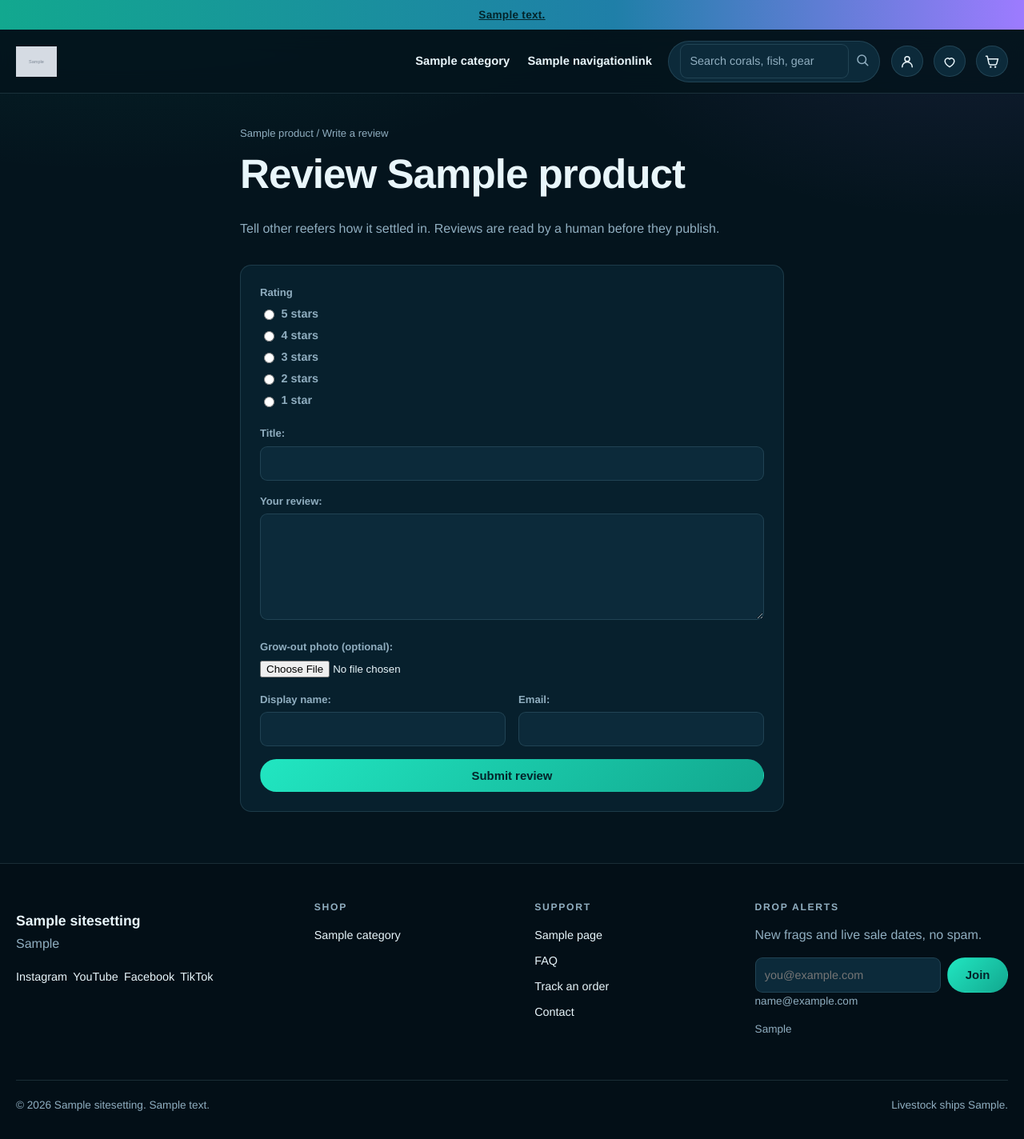
After one commit to iamjaihwill/Fish-Store, a Django app: a page that uses templates/reviews/submit.html in a window 1280 px wide. The commit adds this page. Shown: the whole page at 80% size. Run offline with Django 5.2, Linux system fonts and the light colour scheme; tables that the repository leaves empty hold one stand-in row (values such as "Sample post"); grey boxes marked "Sample" are stand-in pictures.

Commit message:
Add moderated product reviews with verified-purchase badges
Reviews are held for approval before they publish. A coral store's review
section is a target for competitors and for people venting about a tank crash
that was not the shop's fault, so nothing appears unread.

- Verified-purchase detection matches on the account or, for guests, the email
  used on a non-cancelled order containing that product.
- Rating summary averages approved reviews only, shown on the product page and
  linked to a paginated all-reviews page.
- Optional customer grow-out photo, and a staff reply thread under any review.
- Signed-in reviewers are not asked for details we already hold.
- Admin moderation queue with bulk publish/reject and a star column.

21 tests cover moderation visibility, rating maths, the verified-purchase rules
(case-insensitive email, cancelled orders, wrong product) and form validation.

Co-Authored-By: Claude Opus 5 <noreply@anthropic.com>
Claude-Session: https://claude.ai/code/session_01Suw48TrstKYjxQBcQjQxHv

```diff
--- a/apps/catalog/views.py
+++ b/apps/catalog/views.py
@@ -179,6 +179,9 @@ def product_detail(request, slug):
         .filter(category=product.category)
         .exclude(pk=product.pk)[:4]
     )
+    from apps.reviews.models import Review, rating_summary
+
+    reviews = Review.objects.for_product(product)[:5]
     is_wishlisted = False
     if request.user.is_authenticated:
         from apps.accounts.models import WishlistItem
@@ -195,6 +198,8 @@ def product_detail(request, slug):
             "related": related,
             "images": list(product.images.all()),
             "is_wishlisted": is_wishlisted,
+            "reviews": reviews,
+            "rating": rating_summary(product),
         },
     )
 
--- /dev/null
+++ b/apps/reviews/forms.py
@@ -0,0 +1,33 @@
+from django import forms
+
+from apps.reviews.models import Review
+
+
+class ReviewForm(forms.ModelForm):
+    rating = forms.ChoiceField(
+        choices=[(n, f"{n} star{'s' if n != 1 else ''}") for n in range(5, 0, -1)],
+        widget=forms.RadioSelect,
+    )
+
+    class Meta:
+        model = Review
+        fields = ["rating", "title", "body", "photo", "author_name", "author_email"]
+        widgets = {"body": forms.Textarea(attrs={"rows": 5})}
+        labels = {
+            "body": "Your review",
+            "author_name": "Display name",
+            "author_email": "Email",
+            "photo": "Grow-out photo (optional)",
+        }
+
+    def __init__(self, *args, customer=None, **kwargs):
+        super().__init__(*args, **kwargs)
+        self.customer = customer
+        if customer is not None:
+            # Signed-in reviewers do not retype what we already know.
+            del self.fields["author_email"]
+            self.fields["author_name"].initial = (
+                customer.user.get_full_name() or customer.user.username
+            )
+        else:
+            self.fields["author_email"].required = True
--- /dev/null
+++ b/apps/reviews/models.py
@@ -0,0 +1,114 @@
+"""Product reviews.
+
+Reviews are moderated before they appear: a coral store's review section is a
+target for competitors and for people venting about a tank crash that was not
+the shop's fault. Reviews from someone who actually bought the item are marked
+as verified, which is the signal buyers care about.
+"""
+
+from django.conf import settings
+from django.core.validators import MaxValueValidator, MinValueValidator
+from django.db import models
+from django.db.models import Avg, Count
+from django.utils import timezone
+
+
+class ReviewQuerySet(models.QuerySet):
+    def approved(self):
+        return self.filter(status=Review.Status.APPROVED)
+
+    def for_product(self, product):
+        return self.approved().filter(product=product)
+
+
+class Review(models.Model):
+    class Status(models.TextChoices):
+        PENDING = "pending", "Pending review"
+        APPROVED = "approved", "Published"
+        REJECTED = "rejected", "Rejected"
+
+    product = models.ForeignKey(
+        "catalog.Product", on_delete=models.CASCADE, related_name="reviews"
+    )
+    customer = models.ForeignKey(
+        "accounts.Customer",
+        null=True,
+        blank=True,
+        on_delete=models.SET_NULL,
+        related_name="reviews",
+    )
+    author_name = models.CharField(max_length=80)
+    author_email = models.EmailField(blank=True)
+    rating = models.PositiveSmallIntegerField(
+        validators=[MinValueValidator(1), MaxValueValidator(5)]
+    )
+    title = models.CharField(max_length=140, blank=True)
+    body = models.TextField()
+    photo = models.ImageField(
+        upload_to="reviews/",
+        blank=True,
+        help_text="Optional grow-out shot from the customer's tank.",
+    )
+    is_verified_purchase = models.BooleanField(default=False)
+    status = models.CharField(
+        max_length=10, choices=Status.choices, default=Status.PENDING
+    )
+    staff_reply = models.TextField(blank=True)
+    created_at = models.DateTimeField(auto_now_add=True)
+    published_at = models.DateTimeField(null=True, blank=True)
+
+    objects = ReviewQuerySet.as_manager()
+
+    class Meta:
+        ordering = ["-published_at", "-created_at"]
+        indexes = [models.Index(fields=["product", "status"])]
+
+    def __str__(self):
+        return f"{self.rating}★ {self.product} by {self.author_name}"
+
+    def save(self, *args, **kwargs):
+        if self.status == self.Status.APPROVED and self.published_at is None:
+            self.published_at = timezone.now()
+        super().save(*args, **kwargs)
+
+    @property
+    def stars(self):
+        return range(self.rating)
+
+    @property
+    def empty_stars(self):
+        return range(5 - self.rating)
+
+    def approve(self):
+        self.status = self.Status.APPROVED
+        self.published_at = self.published_at or timezone.now()
+        self.save(update_fields=["status", "published_at"])
+
+
+def rating_summary(product):
+    """Average rating and count for a product, over approved reviews only."""
+    stats = Review.objects.for_product(product).aggregate(
+        average=Avg("rating"), total=Count("pk")
+    )
+    average = stats["average"]
+    return {
+        "average": round(average, 1) if average else None,
+        "total": stats["total"],
+        "rounded": int(round(average)) if average else 0,
+    }
+
+
+def has_purchased(product, *, customer=None, email=""):
+    """Did this person actually buy the product? Drives the verified badge."""
+    from apps.shop.models import Order, OrderItem
+
+    items = OrderItem.objects.filter(product=product).exclude(
+        order__status__in=[Order.Status.CANCELLED, Order.Status.REFUNDED]
+    )
+    if customer is not None:
+        if items.filter(order__customer=customer).exists():
+            return True
+        email = email or customer.email
+    if email:
+        return items.filter(order__email__iexact=email).exists()
+    return False
--- /dev/null
+++ b/apps/reviews/urls.py
@@ -0,0 +1,10 @@
+from django.urls import path
+
+from apps.reviews import views
+
+app_name = "reviews"
+
+urlpatterns = [
+    path("product/<slug:slug>/reviews/", views.product_reviews, name="list"),
+    path("product/<slug:slug>/reviews/new/", views.submit_review, name="submit"),
+]
--- /dev/null
+++ b/apps/reviews/views.py
@@ -0,0 +1,53 @@
+from django.contrib import messages
+from django.shortcuts import get_object_or_404, redirect, render
+
+from apps.catalog.models import Product
+from apps.reviews.forms import ReviewForm
+from apps.reviews.models import Review, has_purchased
+
+
+def submit_review(request, slug):
+    product = get_object_or_404(Product.objects.published(), slug=slug)
+    customer = None
+    if request.user.is_authenticated:
+        from apps.accounts.views import get_customer
+
+        customer = get_customer(request)
+
+    if request.method == "POST":
+        form = ReviewForm(request.POST, request.FILES, customer=customer)
+        if form.is_valid():
+            review = form.save(commit=False)
+            review.product = product
+            review.customer = customer
+            if customer:
+                review.author_email = customer.email
+            review.is_verified_purchase = has_purchased(
+                product, customer=customer, email=review.author_email
+            )
+            review.save()
+            messages.success(
+                request,
+                "Thanks — your review is with our team and will appear once it is approved.",
+            )
+            return redirect(product.get_absolute_url())
+    else:
+        form = ReviewForm(customer=customer)
+
+    return render(
+        request, "reviews/submit.html", {"product": product, "form": form}
+    )
+
+
+def product_reviews(request, slug):
+    """All reviews for one product, paginated off the product page."""
+    from django.core.paginator import Paginator
+
+    product = get_object_or_404(Product.objects.published(), slug=slug)
+    reviews = Review.objects.for_product(product)
+    page = Paginator(reviews, 10).get_page(request.GET.get("page"))
+    return render(
+        request,
+        "reviews/list.html",
+        {"product": product, "page_obj": page, "reviews": page.object_list},
+    )
--- a/config/settings.py
+++ b/config/settings.py
@@ -35,6 +35,7 @@ INSTALLED_APPS = [
     "apps.catalog",
     "apps.cms",
     "apps.shop",
+    "apps.reviews",
     "django.contrib.admin",
     "django.contrib.auth",
     "django.contrib.contenttypes",
--- a/config/urls.py
+++ b/config/urls.py
@@ -8,6 +8,7 @@ urlpatterns = [
     path("account/", include("apps.accounts.urls")),
     path("", include("apps.shop.urls")),
     path("", include("apps.catalog.urls")),
+    path("", include("apps.reviews.urls")),
     path("", include("apps.cms.urls")),
 ]
 
--- a/static/css/site.css
+++ b/static/css/site.css
@@ -426,3 +426,18 @@ input:focus, select:focus, textarea:focus { outline: 2px solid rgba(33, 230, 193
   border: 1px solid var(--line); background: #000; aspect-ratio: 16 / 9;
 }
 .video-frame iframe, .video-frame video { position: absolute; inset: 0; width: 100%; height: 100%; border: 0; }
+
+/* ---------- reviews ---------- */
+.rating-line { display: flex; align-items: center; gap: .6rem; margin: .4rem 0 .8rem; }
+.stars-empty { opacity: .28; }
+.review { background: var(--deep); border: 1px solid var(--line); border-radius: var(--radius); padding: 1.2rem 1.3rem; margin-bottom: 1rem; }
+.review-head { display: flex; align-items: center; gap: .75rem; margin-bottom: .5rem; }
+.review-title { font-size: 1rem; margin: 0 0 .4rem; }
+.review p { margin: 0 0 .6rem; font-size: .93rem; }
+.review-photo { max-width: 260px; border-radius: 10px; margin: .5rem 0; }
+.chip-verified { border-color: rgba(33,230,193,.5); color: var(--teal); }
+.review-reply { border-left: 2px solid var(--teal); padding-left: .9rem; margin-top: .8rem; }
+.rating-choice { display: flex; gap: 1rem; flex-wrap: wrap; }
+.rating-choice ul { list-style: none; display: flex; gap: 1rem; padding: 0; margin: 0; flex-wrap: wrap; }
+.rating-choice label { display: flex; align-items: center; gap: .35rem; font-size: .9rem; cursor: pointer; }
+.rating-choice input { accent-color: var(--teal); }
--- /dev/null
+++ b/templates/reviews/_stars.html
@@ -0,0 +1 @@
+<span class="stars" aria-label="{{ value }} out of 5 stars">{% for _ in filled %}★{% endfor %}<span class="stars-empty">{% for _ in empty %}★{% endfor %}</span></span>
--- /dev/null
+++ b/templates/reviews/submit.html
@@ -0,0 +1,27 @@
+{% extends "base.html" %}
+{% block title %}Review {{ product.name }} — {{ site.store_name }}{% endblock %}
+{% block content %}
+<div class="wrap" style="max-width:680px">
+  <header class="page-header">
+    <div class="breadcrumbs"><a href="{{ product.get_absolute_url }}">{{ product.name }}</a> / <span>Write a review</span></div>
+    <h1>Review {{ product.name }}</h1>
+    <p class="muted">Tell other reefers how it settled in. Reviews are read by a human before they publish.</p>
+  </header>
+  <form method="post" enctype="multipart/form-data" class="panel" style="margin-bottom:4rem">
+    {% csrf_token %}
+    <div class="field">
+      <label>Rating</label>
+      <div class="rating-choice">{{ form.rating }}</div>
+      {{ form.rating.errors }}
+    </div>
+    <div class="form-grid" style="margin-top:1rem">
+      <div class="field full">{{ form.title.label_tag }}{{ form.title }}</div>
+      <div class="field full">{{ form.body.label_tag }}{{ form.body }}{{ form.body.errors }}</div>
+      <div class="field full">{{ form.photo.label_tag }}{{ form.photo }}</div>
+      <div class="field {% if form.author_email %}{% else %}full{% endif %}">{{ form.author_name.label_tag }}{{ form.author_name }}{{ form.author_name.errors }}</div>
+      {% if form.author_email %}<div class="field">{{ form.author_email.label_tag }}{{ form.author_email }}{{ form.author_email.errors }}</div>{% endif %}
+    </div>
+    <button class="btn btn-primary btn-block" type="submit" style="margin-top:1rem">Submit review</button>
+  </form>
+</div>
+{% endblock %}
```
Also changed, not shown: apps/reviews/admin.py (added, +52 -0 lines), apps/reviews/apps.py (added, +7 -0 lines), apps/reviews/tests/test_reviews.py (added, +190 -0 lines), templates/catalog/product_detail.html (+21 -0 lines), templates/reviews/_review.html (added, +16 -0 lines), templates/reviews/list.html (added, +17 -0 lines), apps/reviews/__init__.py (added), apps/reviews/migrations/0001_initial.py (added), apps/reviews/migrations/__init__.py (added), apps/reviews/tests/__init__.py (added).
